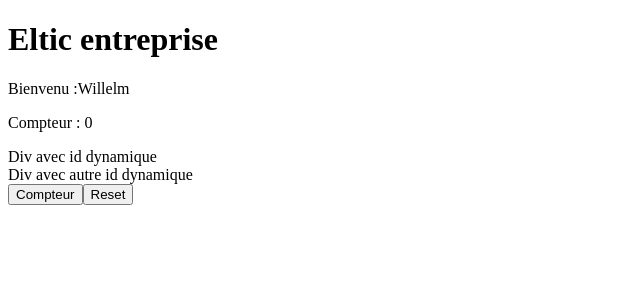
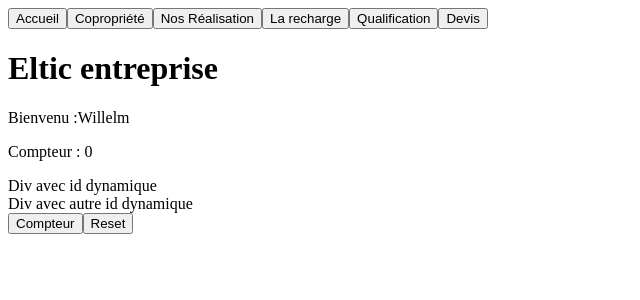
Before and after one commit to Haxyos/Eltic, a Vue app in the folder Eltic/: page / in a window 1280 px wide. Shown: the top 300 px of the page, without its empty margins (0-640 px from the left). Built offline with nearby package versions, Linux system fonts and the light colour scheme.

Commit message:
(ADD) components and tailwind

```diff
--- /dev/null
+++ b/Eltic/components/Nav.vue
@@ -0,0 +1,33 @@
+<template>
+    <div>
+        <button v-for="(_, tab) in listeComposant" :key="tab" @click="ComposantActuel = tab">{{ listeLibelle[tab] }}</button>
+        <component :is="listeComposant[ComposantActuel]"></component>
+    </div>
+</template>
+
+export default {};
+
+<script setup>
+import { ref } from 'vue';
+
+const ComposantActuel = ref("MainMenu")
+
+const listeLibelle = [
+    "Accueil",
+    "Copropriété",
+    "Nos Réalisation",
+    "La recharge",
+    "Qualification",
+    "Devis"
+]
+
+const listeComposant = [
+    "MainMenu",
+    "Copropriété",
+    "NosRéalisation",
+    "ExplicationRecharge",
+    "Qualification",
+    "Devis"
+
+];
+</script>
--- a/Eltic/index.html
+++ b/Eltic/index.html
@@ -1,9 +1,9 @@
-<!DOCTYPE html>
+<!doctype html>
 <html lang="">
   <head>
-    <meta charset="UTF-8">
-    <link rel="icon" href="/favicon.ico">
-    <meta name="viewport" content="width=device-width, initial-scale=1.0">
+    <meta charset="UTF-8" />
+    <link rel="icon" href="/favicon.ico" />
+    <meta name="viewport" content="width=device-width, initial-scale=1.0" />
     <title>Vite App</title>
   </head>
   <body>
--- a/Eltic/src/App.vue
+++ b/Eltic/src/App.vue
@@ -1,4 +1,5 @@
 <template>
+  <NavBar />
   <h1>Eltic entreprise</h1>
   <p>Bienvenu :{{ firstName }}</p>
   <p>Compteur : {{ count }}</p>
@@ -10,6 +11,7 @@
 </template>
 
 <script setup>
+import NavBar from '../components/Nav.vue'
 import { ref } from 'vue'
 
 const firstName = 'Willelm'
--- /dev/null
+++ b/Eltic/src/style.css
@@ -0,0 +1 @@
+@tailwind base;
--- a/Eltic/vite.config.js
+++ b/Eltic/vite.config.js
@@ -4,6 +4,7 @@ import { defineConfig } from 'vite'
 import vue from '@vitejs/plugin-vue'
 import vueJsx from '@vitejs/plugin-vue-jsx'
 import vueDevTools from 'vite-plugin-vue-devtools'
+import tailwindcss from '@tailwindcss/vite'
 
 // https://vite.dev/config/
 export default defineConfig({
@@ -11,6 +12,7 @@ export default defineConfig({
     vue(),
     vueJsx(),
     vueDevTools(),
+    tailwindcss(),
   ],
   resolve: {
     alias: {
```
Also changed, not shown: Eltic/components/Footer.vue (added, +8 -0 lines), Eltic/package.json (+8 -0 lines), Eltic/taillwind.config.js (added, +11 -0 lines), Eltic/src/ElticBorne.vue (added), Eltic/src/ElticVideo.vue (added), 1 other file (tests, documents, lock files or other folders).
